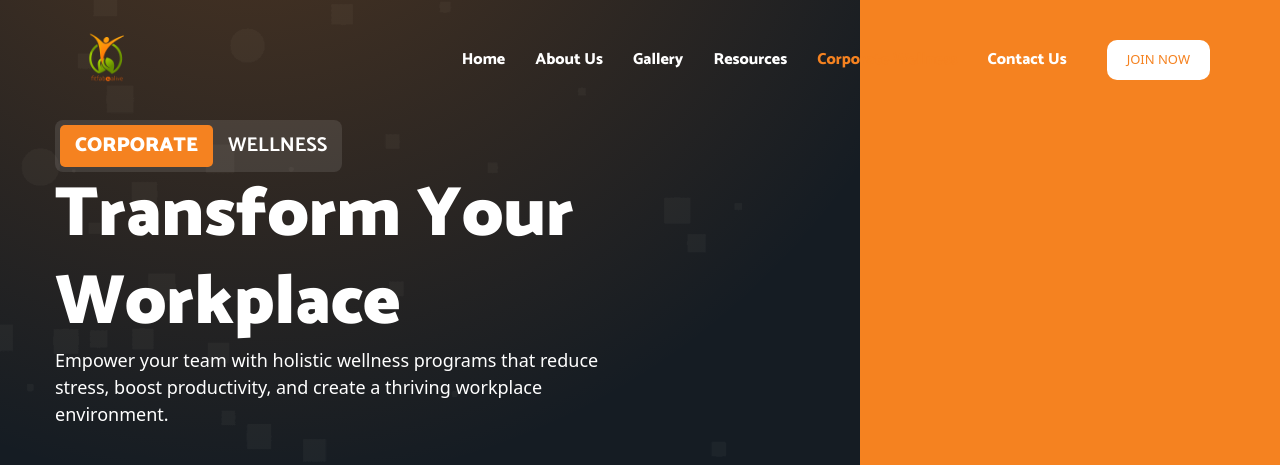
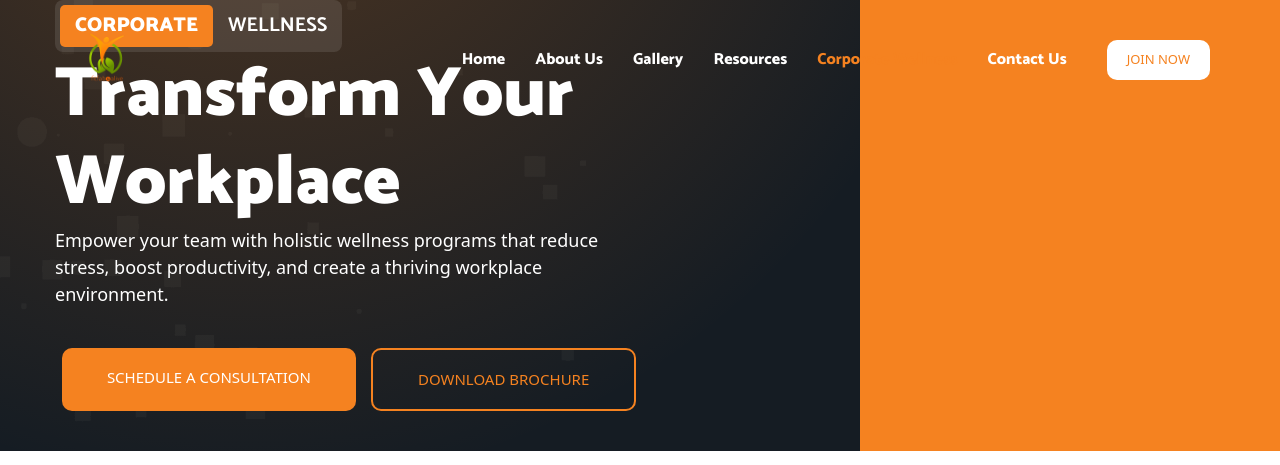
Before and after one commit to NeeglesNorah/fitfabandalive, a plain HTML site: page corporate-wellness.html in a window 1280 px wide. Shown: the top 465 px of the page. Drawn offline with nearby package versions, Linux system fonts and the light colour scheme.

Commit message:
updated corporate wellness page

```diff
--- a/corporate-wellness.html
+++ b/corporate-wellness.html
@@ -101,7 +101,7 @@
       -->
 
       <section class="section hero bg-dark has-after has-bg-image" id="home" aria-label="hero" data-section
-        style="background-image: url('./assets/images/hero-bg.png'); padding-top: 120px;">
+        style="background-image: url('./assets/images/hero-bg.png');">
         <div class="container">
 
           <div class="hero-content" style="max-width: 100%; text-align: start;">
```
